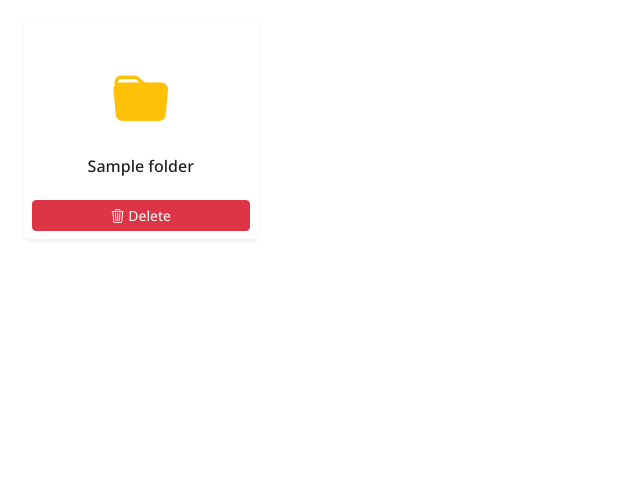
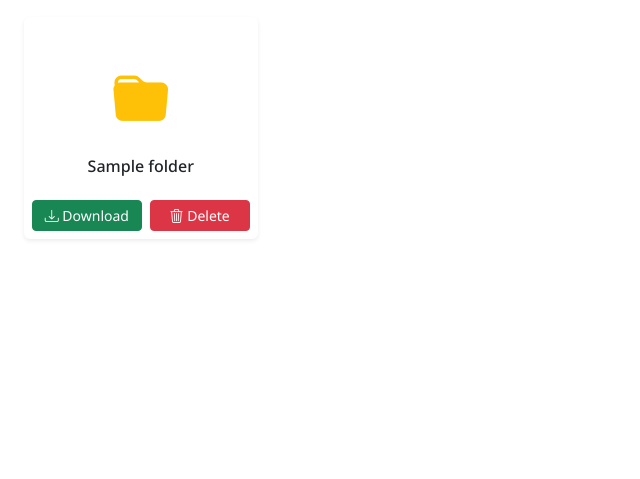
Before and after one commit to KafetzisThomas/FileSpace, a Django app: page / in a window 1280 px wide. Shown: the part 144-623 px from the top of the page, without its empty margins (0-640 px from the left). Run offline with Django 5.2, Linux system fonts and the light colour scheme; a user stored in the database is signed in; tables that the repository leaves empty hold one stand-in row (values such as "Sample post").

Commit message:
Add folder download view

```diff
--- a/files/urls.py
+++ b/files/urls.py
@@ -7,7 +7,8 @@ urlpatterns = [
     path('drive/<int:folder_id>/', views.drive, name='drive_folder'),
     path("upload/files/", views.upload_files, name="upload_files"),
     path("upload/folder/", views.upload_folder, name="upload_folder"),
-    path("download/<int:pk>/", views.download, name="download"),
+    path("download_file/<int:pk>/", views.download_file, name="download_file"),
+    path("download_folder/<int:pk>/", views.download_folder, name="download_folder"),
     path("delete_file/<int:pk>/", views.delete_file, name="delete_file"),
     path("delete_folder/<int:pk>/", views.delete_folder, name="delete_folder"),
 ]
--- a/files/views.py
+++ b/files/views.py
@@ -1,9 +1,12 @@
+import zipfile
+from io import BytesIO
 from django.shortcuts import render, redirect, get_object_or_404
 from django.contrib.auth.decorators import login_required
 from django.contrib import messages
 from django.views.decorators.http import require_POST
-from django.http import FileResponse, Http404
+from django.http import HttpResponse, FileResponse, Http404
 from .models import Folder, File
+from .utils import add_folder_to_zip
 
 @login_required
 def drive(request, folder_id=None):
@@ -59,13 +62,27 @@ def upload_folder(request):
     return redirect("files:drive_folder", folder_id=root_folder.id) if root_folder else redirect("files:drive")
 
 @login_required
-def download(request, pk):
+def download_file(request, pk):
     file = get_object_or_404(File, pk=pk, owner=request.user)
     if not file.file:
         raise Http404()
 
     response = FileResponse(file.file.open(), as_attachment=True)
     response["Content-Disposition"] = f'attachment; filename="{file.name}"'
+    return response
+
+@login_required
+def download_folder(request, pk):
+    folder = get_object_or_404(Folder, pk=pk, owner=request.user)
+    buffer = BytesIO()
+
+    with zipfile.ZipFile(file=buffer, mode="w", compression=zipfile.ZIP_DEFLATED) as zip_file:
+        add_folder_to_zip(zip_file, folder, base_path=f"{folder.name}/")
+
+    buffer.seek(0)
+
+    response = HttpResponse(buffer, content_type="application/zip")
+    response["Content-Disposition"] = f'attachment; filename="{folder.name}.zip"'
     return response
 
 @login_required
--- a/templates/files/drive.html
+++ b/templates/files/drive.html
@@ -57,12 +57,17 @@
                             <i class="bi bi-folder-fill text-warning icon-lg mt-4"></i>
                             <h6 class="card-title mt-3 mb-0 text-truncate w-100">{{ folder.name }}</h6>
                         </a>
-                        <form action="{% url 'files:delete_folder' folder.id %}" method="post" class="p-2">
-                            {% csrf_token %}
-                            <button type="submit" class="btn btn-danger btn-sm w-100">
-                                <i class="bi bi-trash3"></i> Delete
-                            </button>
-                        </form>
+                        <div class="d-flex gap-2 p-2">
+                            <a href="{% url 'files:download_folder' folder.id %}" class="btn btn-success btn-sm w-100">
+                                <i class="bi bi-download"></i> Download
+                            </a>
+                            <form action="{% url 'files:delete_folder' folder.id %}" method="post" class="w-100 m-0">
+                                {% csrf_token %}
+                                <button type="submit" class="btn btn-danger btn-sm w-100">
+                                    <i class="bi bi-trash3"></i> Delete
+                                </button>
+                            </form>
+                        </div>
                     </div>
                 </div>
             {% endfor %}
@@ -79,7 +84,7 @@
                             </small>
 
                             <div class="d-flex justify-content-center gap-2 mt-auto w-100">
-                                <a href="{% url 'files:download' file.id %}" class="btn btn-success btn-sm px-2 py-1">
+                                <a href="{% url 'files:download_file' file.id %}" class="btn btn-success btn-sm px-2 py-1">
                                     <i class="bi bi-download"></i>
                                 </a>
                                 <form action="{% url 'files:delete_file' file.id %}" method="post" class="m-0">
```
Also changed, not shown: files/utils.py (added, +10 -0 lines).
